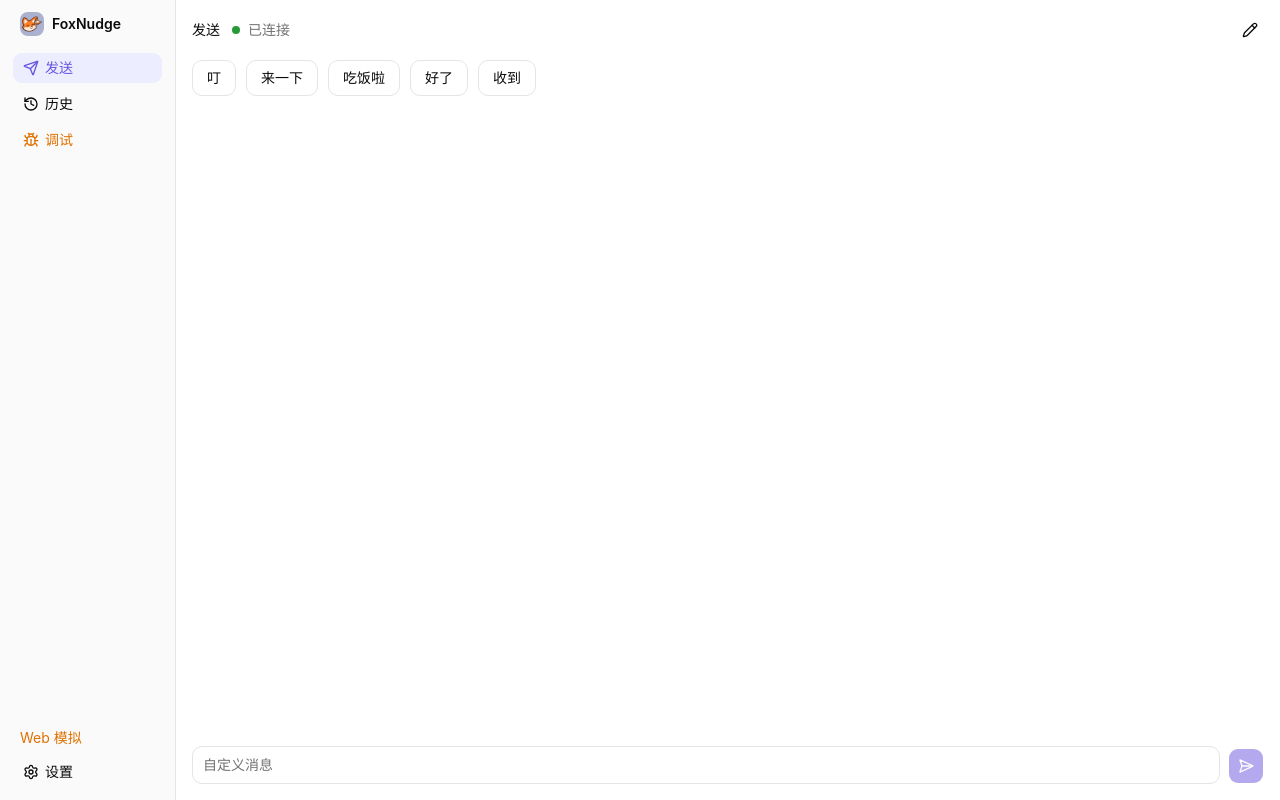
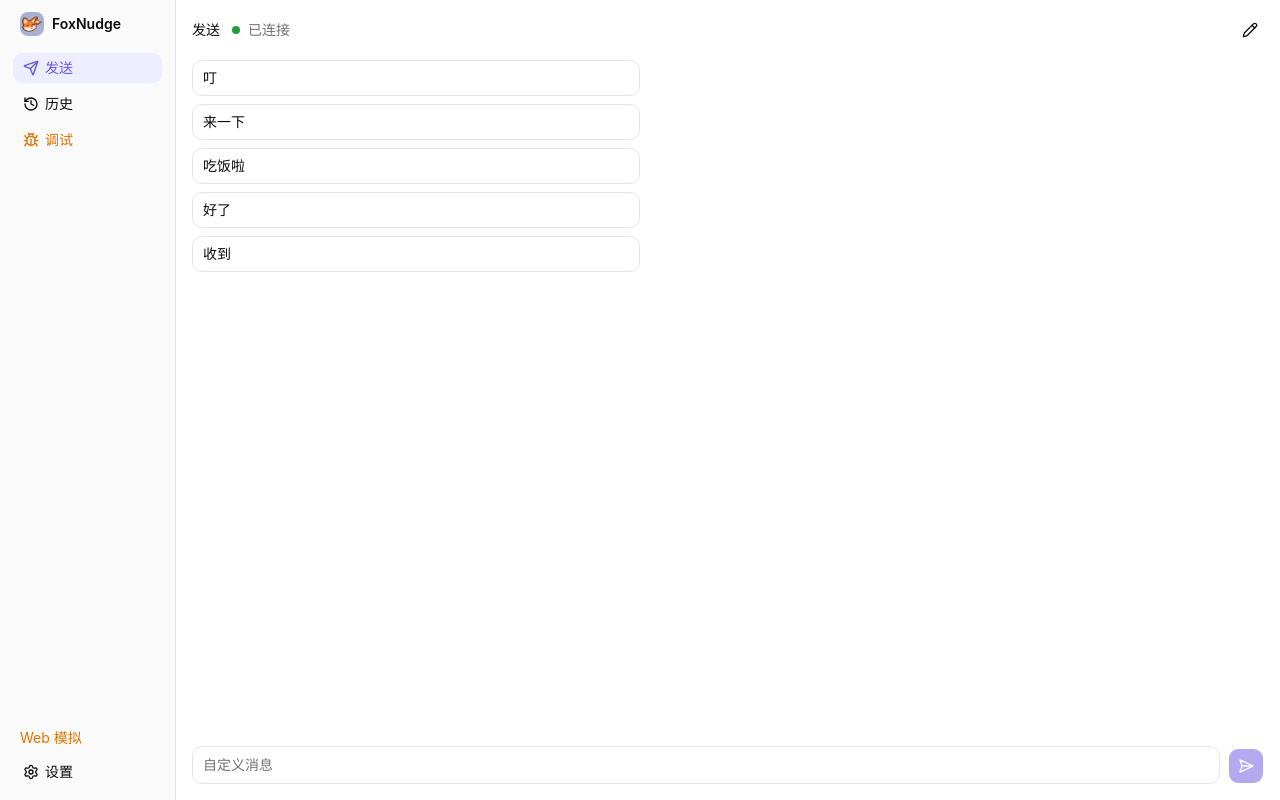
Before and after one commit to Tobepeter/fox-nudge, a React (Vite) app: page / in a window 1280 px wide. Built offline with nearby package versions, Linux system fonts and the light colour scheme.

Commit message:
发送页文案一行一条，整行拖拽排序
Co-Authored-By: Claude Opus 5.5 <noreply@anthropic.com>

```diff
--- a/src/components/compose.tsx
+++ b/src/components/compose.tsx
@@ -1,4 +1,4 @@
-import { useEffect, useState, type RefObject } from 'react'
+import { useEffect, useRef, useState, type RefObject } from 'react'
 import { GripVertical, Pencil, Plus, SendHorizontal, X } from 'lucide-react'
 import {
   closestCenter,
@@ -68,6 +68,62 @@ function Row(props: { item: Template; update: (text: string) => void; remove: ()
         </Button>
       </Tip>
     </li>
+  )
+}
+
+// 发送列表的一行：整行点击广播，整行拖动排序；移动超过 6px 才算拖动，拖完不触发广播
+function SendRow(props: { item: Template; disabled: boolean; dragging: RefObject<boolean>; send: (text: string) => void }) {
+  const sortable = useSortable({ id: props.item.id })
+  return (
+    <li
+      ref={sortable.setNodeRef}
+      style={{ transform: CSS.Translate.toString(sortable.transform), transition: sortable.transition }}
+      className={sortable.isDragging ? 'relative z-10' : ''}
+      {...sortable.attributes}
+      {...sortable.listeners}
+    >
+      <Button
+        variant='outline'
+        className={`h-9 w-full justify-start ${sortable.isDragging ? 'cursor-grabbing shadow-md' : ''}`}
+        disabled={props.disabled}
+        onClick={() => !props.dragging.current && props.send(props.item.text)}
+      >
+        <span className='truncate'>{props.item.text}</span>
+      </Button>
+    </li>
+  )
+}
+
+function SendList(props: { items: Template[]; disabled: boolean; send: (text: string) => void; save: (next: Template[]) => void }) {
+  const { items } = props
+  const dragging = useRef(false)
+  const sensors = useSensors(
+    useSensor(PointerSensor, { activationConstraint: { distance: 6 } }),
+    useSensor(KeyboardSensor, { coordinateGetter: sortableKeyboardCoordinates }),
+  )
+  function onDragEnd({ active, over }: DragEndEvent) {
+    // 拖动结束后紧跟的 click 不算广播
+    setTimeout(() => (dragging.current = false), 0)
+    if (!over || active.id === over.id) return
+    props.save(arrayMove(items, items.findIndex((t) => t.id === active.id), items.findIndex((t) => t.id === over.id)))
+  }
+  return (
+    <DndContext
+      sensors={sensors}
+      collisionDetection={closestCenter}
+      modifiers={[vertical]}
+      onDragStart={() => (dragging.current = true)}
+      onDragCancel={() => (dragging.current = false)}
+      onDragEnd={onDragEnd}
+    >
+      <SortableContext items={items.map((t) => t.id)} strategy={verticalListSortingStrategy}>
+        <ul className='max-w-md space-y-2'>
+          {items.map((item) => (
+            <SendRow key={item.id} item={item} disabled={props.disabled} dragging={dragging} send={props.send} />
+          ))}
+        </ul>
+      </SortableContext>
+    </DndContext>
   )
 }
 
@@ -191,13 +247,7 @@ export function Compose(props: {
         ) : items.length === 0 ? (
           <p className='text-muted-foreground'>暂无文案</p>
         ) : (
-          <div className='flex flex-wrap gap-2.5'>
-            {items.map((item) => (
-              <Button key={item.id} variant='outline' className='h-9 max-w-56 px-3.5' disabled={busy} onClick={() => void props.send(item.text)}>
-                <span className='truncate'>{item.text}</span>
-              </Button>
-            ))}
-          </div>
+          <SendList items={items} disabled={busy} save={save} send={(text) => void props.send(text)} />
         )}
       </div>
       {!editing && (
```
